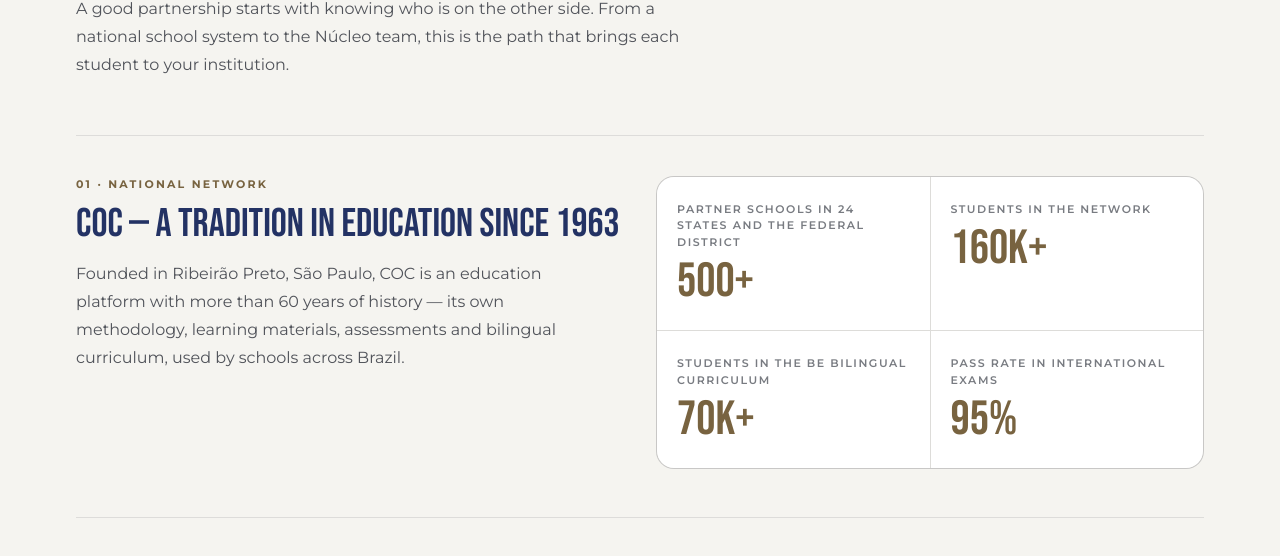
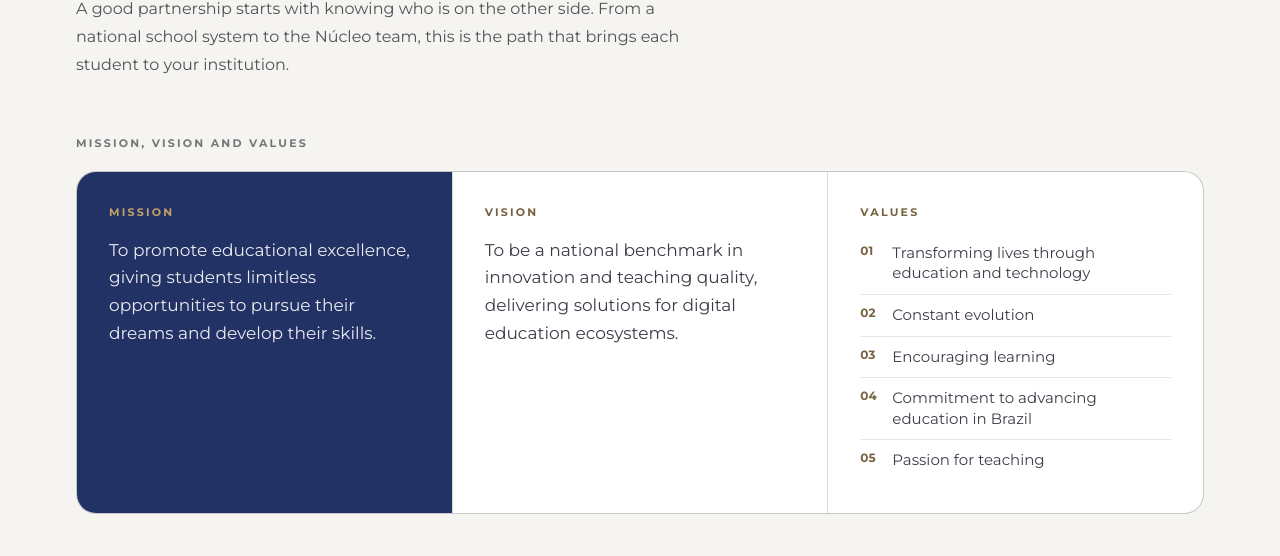
Before and after one commit to Pachegod/Nucleo-Internacional-LP, a Next.js app: page /en in a window 1280 px wide. Shown: the part 1653-2209 px from the top of the page. Built offline with nearby package versions, Linux system fonts and the light colour scheme; no server answers.

Commit message:
Open 'Quem somos' with mission, vision and values (PT/EN/ES)
Uses the group's statements (COC Santa Catarina) ahead of 01 · COC
Nacional, without naming the source brand.

Co-Authored-By: Claude Opus 5.5 <noreply@anthropic.com>

```diff
--- a/src/app/[lang]/page.tsx
+++ b/src/app/[lang]/page.tsx
@@ -176,6 +176,32 @@ export default async function HomePage({ params }: PageProps<"/[lang]">) {
           <p className={`${KICKER} text-accent-deep`}>{t.about.kicker}</p>
           <h2 className={`mt-3.5 max-w-[820px] ${H2}`}>{t.about.title}</h2>
           <p className={`mt-5 max-w-[640px] ${LEAD} text-night/70`}>{t.about.lead}</p>
+
+          {/* Missão, visão e valores — abre o "Quem somos", antes da trajetória da rede */}
+          <div className="mt-14">
+            <p className={`${KICKER} text-night/55`}>{t.about.principles.title}</p>
+            <div className="mt-5 grid gap-px overflow-hidden rounded-[20px] border border-night/10 bg-night/10 md:grid-cols-3">
+              <div className="bg-navy p-7 text-white sm:p-8">
+                <p className={`${KICKER} text-accent`}>{t.about.principles.missionLabel}</p>
+                <p className="mt-4 text-[17px] leading-relaxed text-white/90">{t.about.principles.mission}</p>
+              </div>
+              <div className="bg-white p-7 sm:p-8">
+                <p className={`${KICKER} text-accent-deep`}>{t.about.principles.visionLabel}</p>
+                <p className="mt-4 text-[17px] leading-relaxed text-night/80">{t.about.principles.vision}</p>
+              </div>
+              <div className="bg-white p-7 sm:p-8">
+                <p className={`${KICKER} text-accent-deep`}>{t.about.principles.valuesLabel}</p>
+                <ul className="mt-3">
+                  {t.about.principles.values.map((v, i) => (
+                    <li key={v} className="flex gap-3 border-b border-night/10 py-2.5 text-[15px] leading-snug text-night/80 last:border-b-0">
+                      <span className="w-5 shrink-0 text-xs font-bold text-accent-deep">0{i + 1}</span>
+                      {v}
+                    </li>
+                  ))}
+                </ul>
+              </div>
+            </div>
+          </div>
 
           {/* 01 · COC Nacional */}
           <div className="mt-14 grid items-start gap-8 border-t border-night/10 pt-10 md:grid-cols-2">
--- a/src/lib/i18n/en.ts
+++ b/src/lib/i18n/en.ts
@@ -99,6 +99,23 @@ export const en: Dictionary = {
     lead:
       "A good partnership starts with knowing who is on the other side. From a national school system to the Núcleo team, this is the path that brings each student to your institution.",
     pending: "to be confirmed",
+    principles: {
+      title: "Mission, vision and values",
+      missionLabel: "Mission",
+      mission:
+        "To promote educational excellence, giving students limitless opportunities to pursue their dreams and develop their skills.",
+      visionLabel: "Vision",
+      vision:
+        "To be a national benchmark in innovation and teaching quality, delivering solutions for digital education ecosystems.",
+      valuesLabel: "Values",
+      values: [
+        "Transforming lives through education and technology",
+        "Constant evolution",
+        "Encouraging learning",
+        "Commitment to advancing education in Brazil",
+        "Passion for teaching",
+      ],
+    },
     national: {
       tag: "01 · National network",
       title: "COC — a tradition in education since 1963",
--- a/src/lib/i18n/es.ts
+++ b/src/lib/i18n/es.ts
@@ -99,6 +99,23 @@ export const es: Dictionary = {
     lead:
       "Una buena alianza empieza por conocer a quien está del otro lado. Del sistema educativo nacional al equipo del Núcleo, este es el camino que lleva a cada estudiante hasta su institución.",
     pending: "por confirmar",
+    principles: {
+      title: "Misión, visión y valores",
+      missionLabel: "Misión",
+      mission:
+        "Promover la excelencia educativa, brindando a los alumnos oportunidades ilimitadas para impulsar sus sueños y desarrollar sus habilidades.",
+      visionLabel: "Visión",
+      vision:
+        "Ser referencia nacional en innovación y calidad pedagógica, ofreciendo soluciones para los ecosistemas digitales educativos.",
+      valuesLabel: "Valores",
+      values: [
+        "Transformación de vidas a través de la educación y la tecnología",
+        "Evolución constante",
+        "Incentivo al aprendizaje",
+        "Compromiso con la evolución de la educación en Brasil",
+        "Pasión por educar",
+      ],
+    },
     national: {
       tag: "01 · Red nacional",
       title: "COC — tradición educativa desde 1963",
--- a/src/lib/i18n/pt.ts
+++ b/src/lib/i18n/pt.ts
@@ -108,6 +108,23 @@ export const pt = {
       "Uma boa parceria começa por conhecer quem está do outro lado. Do sistema de ensino nacional à equipe do Núcleo, este é o caminho que leva cada estudante até a sua instituição.",
     /** Marcador exibido onde um número ainda não foi confirmado. */
     pending: "a confirmar",
+    principles: {
+      title: "Missão, visão e valores",
+      missionLabel: "Missão",
+      mission:
+        "Promover a excelência educacional, fornecendo aos alunos oportunidades ilimitadas para impulsionar os seus sonhos e desenvolver suas habilidades.",
+      visionLabel: "Visão",
+      vision:
+        "Ser referência nacional em inovação e em qualidade pedagógica, oferecendo soluções para os ecossistemas digitais educacionais.",
+      valuesLabel: "Valores",
+      values: [
+        "Transformação de vidas através da educação e tecnologia",
+        "Evolução constante",
+        "Incentivo ao aprendizado",
+        "Compromisso com a evolução da educação no Brasil",
+        "Paixão por educar",
+      ],
+    },
     national: {
       tag: "01 · Rede nacional",
       title: "COC — tradição em educação desde 1963",
```
